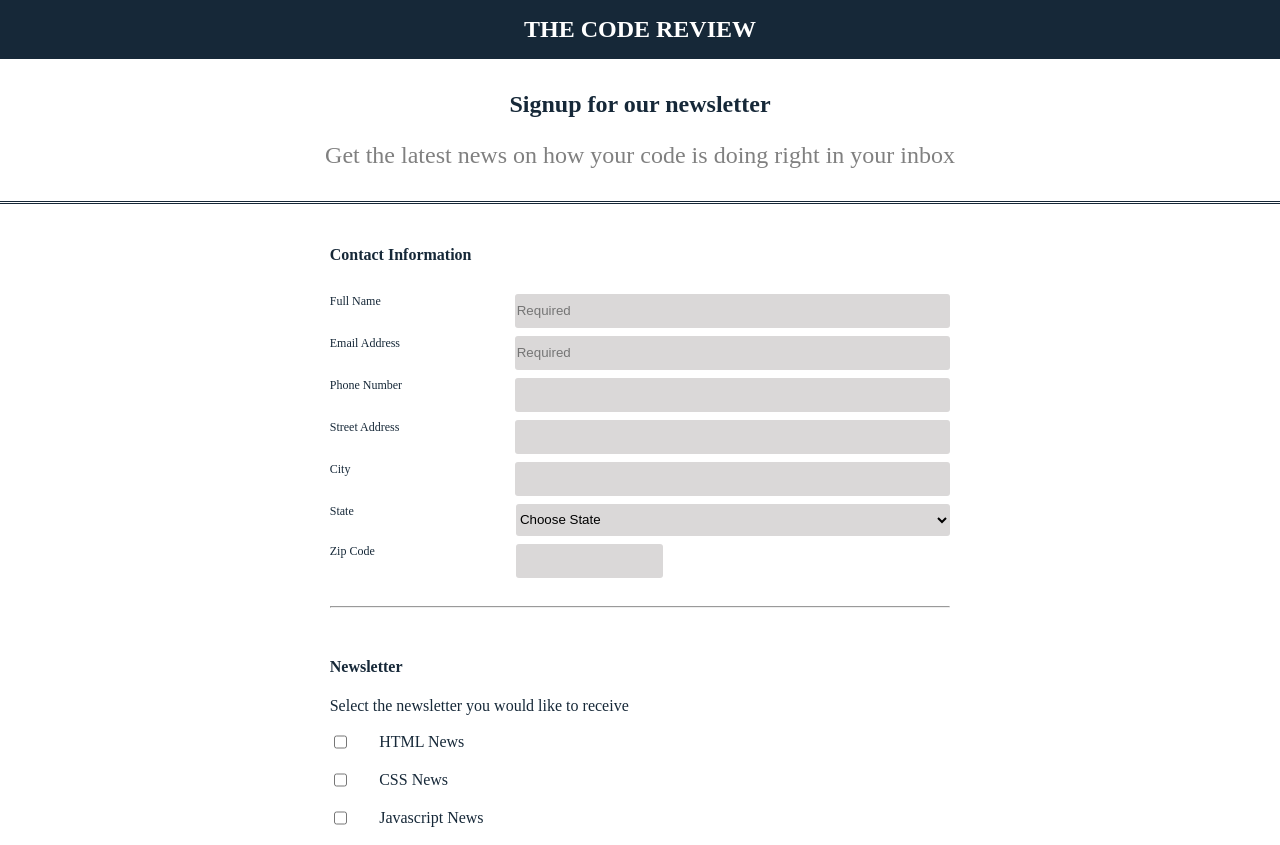
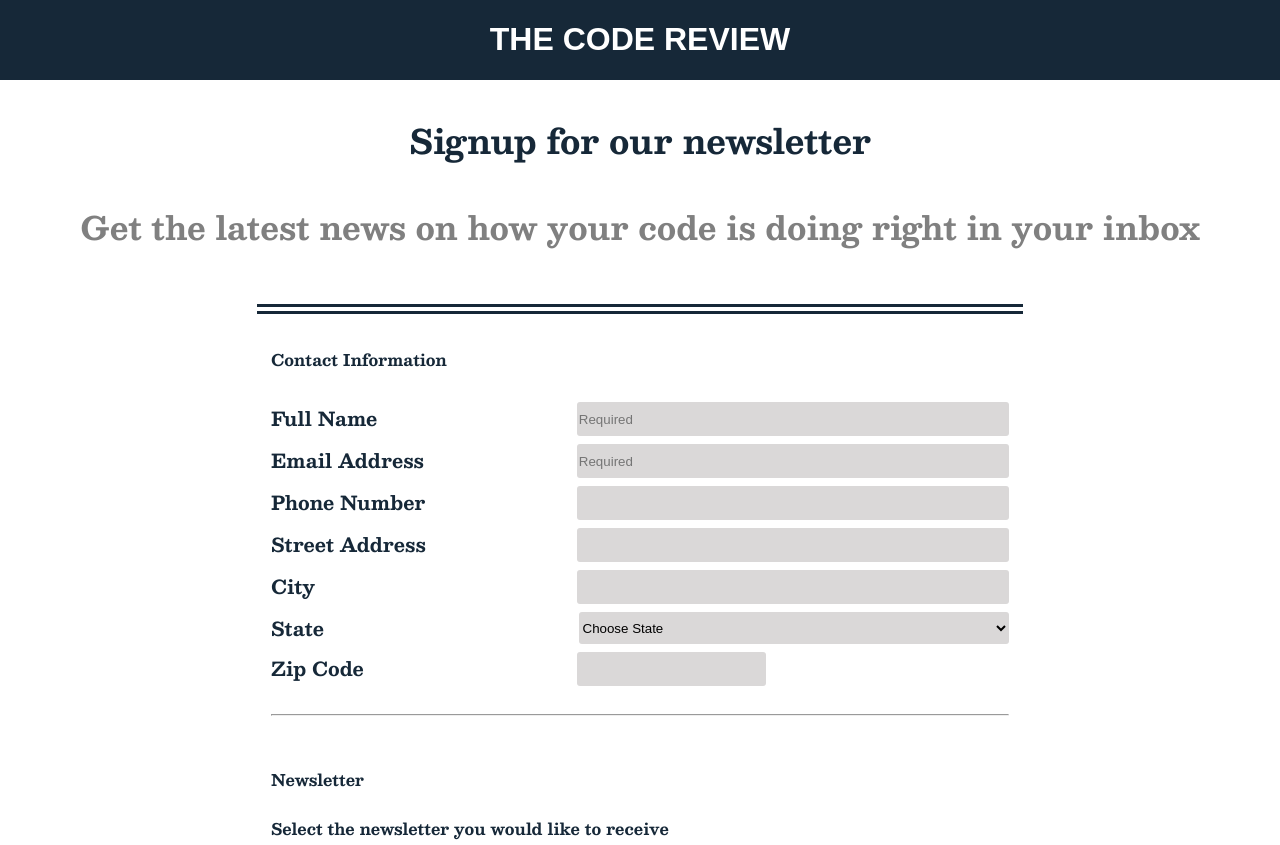
Before and after one commit to ZiquitaRiberdy/techdegree-project-three-, a plain HTML site: page index.html in a window 1280 px wide. Shown: the top 845 px of the page. Drawn offline with nearby package versions, Linux system fonts and the light colour scheme; a web font is replaced by a local one.

Commit message:
updates to changes
updates

```diff
--- a/index.html
+++ b/index.html
@@ -4,6 +4,9 @@
         <meta charset="UTF-8">
         <meta http-equiv="X-UA-Compatible" content="IE=edge">
         <meta name="viewport" content="width=device-width, initial-scale= 1.0">
+        <link rel="preconnect" href="https://fonts.googleapis.com">
+<link rel="preconnect" href="https://fonts.gstatic.com" crossorigin>
+<link href="https://fonts.googleapis.com/css2?family=Besley:wght@700&family=Kaisei+HarunoUmi:wght@500&display=swap" rel="stylesheet">
         <link rel="stylesheet" href="styles.css">
         <title>The Code Review</title>
     </head>
@@ -48,10 +51,10 @@
                             <option value="texas">Texas</option>
                             <option value="california">California</option>
                             <option value="arizona">Arizona</option>
-                        </select><br>
+                        </select>
                     </div>
                     <div class="form-info">
-                        <label for="zip" class="label-one">Zip Code</label>
+                        <label for="zip" class="label-one-zip">Zip Code</label>
                         <input type="text" id="zip" name="user_zip">
                     </div>
                     <hr>
@@ -72,7 +75,7 @@
                         <input type="radio" id="plain-text-format" value="plain-text-format" name="user_newsletter_format"> <label for="plain-text-format">Plain text</label>
                     </div>
 
-                        <label>Other topics you'd like to hear about</label><br>
+                        <label for="comment">Other topics you'd like to hear about</label><br>
                     <div class="div-two">
                         <textarea id="comment" name="user_comment"></textarea>
                     </div>
--- a/styles.css
+++ b/styles.css
@@ -1,6 +1,7 @@
 body {
     color: rgb(22,40,56);
     margin: 0;
+    font-family: 'Besley', serif;
 }
 
 /* Header */
@@ -16,15 +17,14 @@ header {
 
 h1 {
     text-transform: uppercase;
-    font-size: 3vh;
+    font-size: 2em;
+    font-family: 'Kaisei HarunoUmi', sans-serif;
 }
 
 section {
     display: flex;
     flex-direction: column;
     align-items: center;
-    border-bottom: 3px solid rgb(22,40,56);
-    border-bottom-style: double;
     padding-bottom: 1vh;
     margin-bottom: 10px;
     text-align: center;
@@ -33,17 +33,37 @@ section {
 h2 {
     margin-bottom: 0px;
     margin-top: 4vh;
-    font-size: 3vh;
+    font-size: 2.1em;
 }
 
 .section-paragraph {
-    font-size: 3vh;
+    font-size: 2em;
     display: flex;
     flex-direction: column;
     align-items:center;
 }
 
+textfield:focus {
+background-color: rgb(22,40,56);
+color: white;
+}
+
+select:focus {
+    background-color: rgb(22,40,56);
+    color: white;
+}
+
+textarea:focus {
+    background-color: rgb(22,40,56);
+    color: white;
+}
+
+
 /* Form */
+form {
+    border-top: 10px solid rgb(22,40,56);
+    border-top-style: double;
+}
 
 fieldset {
     border: none;
@@ -57,7 +77,7 @@ fieldset {
 }
 
 #zip {
-    width:23%;
+    width:50%;
     margin-bottom: 2.5vh;
 }
 
@@ -73,11 +93,18 @@ legend {
     padding-left: 0px;
 }
 
-.label-one {
+.label-one, .label-one-zip {
     display: inline-block;
+    width: 50%;
+    font-size: 1.2em;
+  }
+
+.label-one-zip {
+    display:inline-block;
     width: 30%;
-    font-size: 1.5vh;
-  }
+    margin-right: 11.5%;
+}
+
 
 input, select, textarea {
     height: 4vh;
@@ -123,7 +150,7 @@ textarea {
 #footer-p {
     display: flex;
     justify-content: center;
-    font-size: 2vh;
+    font-size: 1em;
 }
 
 hr {
@@ -154,10 +181,14 @@ main {
 #full-name, #email, #phone, #street-address, #city, #state {
     width: 70%;
 }
+
 .div-two {
     display: inline-flex;
     flex-direction: row;
     align-items: center;
-    width: 100%;
+}
+#zip {
+    width:25%;
+    margin-bottom: 2.5vh;
 }
 }
```
